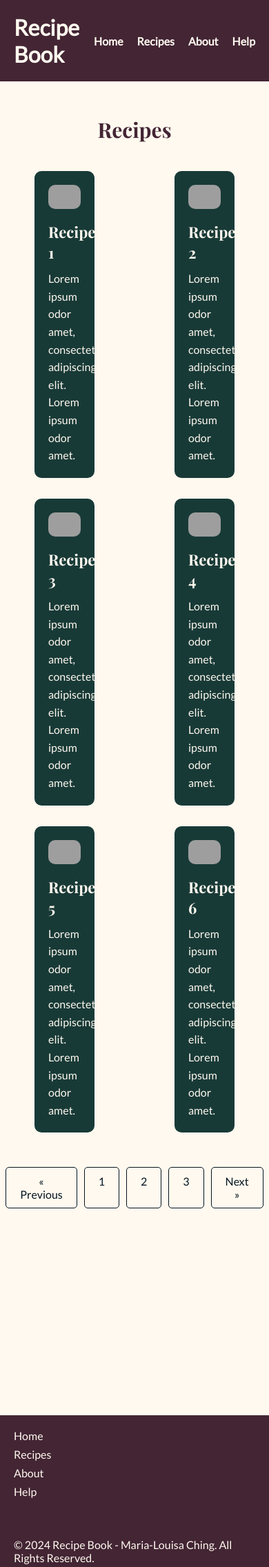
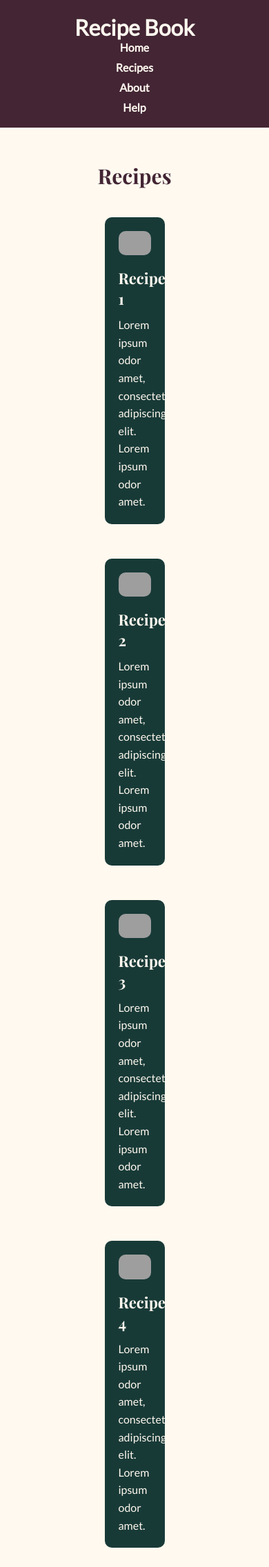
Before and after one commit to mjc498/idm232-mjc498, a PHP site: page /recipes.html in a window 390 px wide. Shown: the top 2272 px of the page at 69% size. Run offline with PHP 8.4, Linux system fonts and the light colour scheme; grey boxes are pictures that could not be loaded.

Commit message:
❕recipes

```diff
--- a/recipes.css
+++ b/recipes.css
@@ -250,6 +250,90 @@ footer p {
     margin-bottom: 10px;
 }
 
+/* HOME - SIZE - TABLET */
+@media (max-width: 768px) {
+    nav ul {
+        flex-direction: column;
+        gap: 10px;
+    }
+
+    .recipe-grid {
+        flex-direction: flex;
+    }
+
+    .recipe-card {
+        width: 100px;
+
+    }
+
+    header {
+        flex-direction: column;
+        align-items: flex-start;
+    }
+
+    .hero {
+        padding: 50px 20px;
+    }
+
+    .hero-text {
+        font-size: 24px;
+    }
+
+    .hero p {
+        font-size: 16px;
+    }
+
+    .featured-recipes h2 {
+        font-size: 28px;
+    }
+
+    .search-bar input[type="text"] {
+        width: 100%;
+    }
+}
+
+/* HOME - SIZE - PHONE */
+@media (max-width: 480px) {
+    .recipe-grid {
+        flex-direction: column;
+        align-items: center;
+    }
+
+    .recipe-card {
+        width: 100%; /* Full width of the container */
+        max-width: 100%; /* Prevent overflow */
+        margin-bottom: 20px; /* Space between cards */
+    }
+
+    header {
+        flex-direction: column;
+        align-items: center;
+    }
+
+    nav ul {
+        flex-direction: column;
+        gap: 10px;
+        align-items: center;
+    }
+
+    .hero {
+        padding: 30px 10px;
+    }
+
+    .hero-text {
+        font-size: 20px;
+    }
+
+    .hero p {
+        font-size: 14px;
+    }
+
+    .featured-recipes h2 {
+        font-size: 24px;
+    }
+}
+
+
 /* ------------------------------------------ */
 /* ABOUT US - WELCOME */
 h2 {
```
